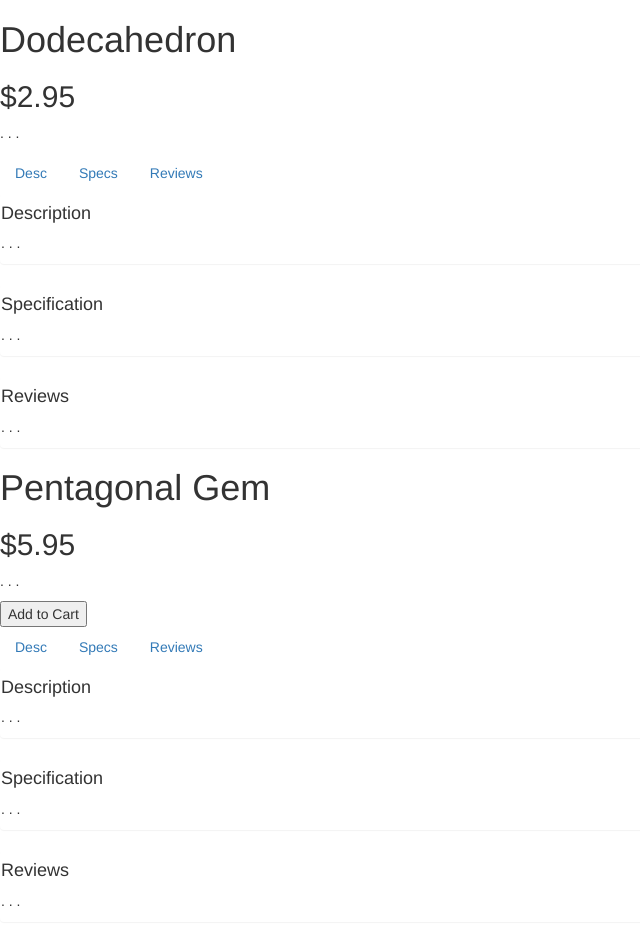
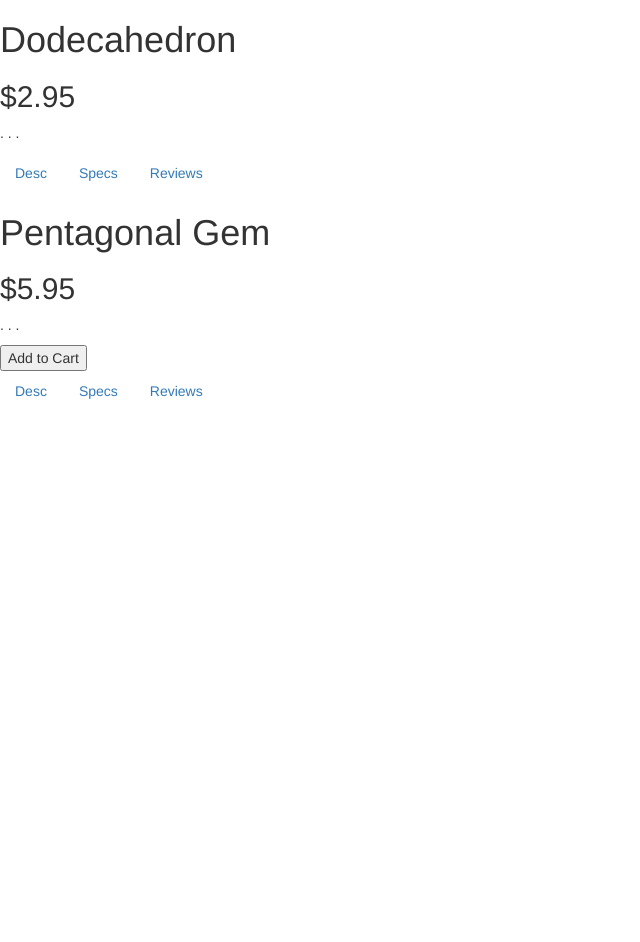
Before and after one commit to nathanpanchal/angular_test, a plain HTML site: page index.html in a window 1280 px wide. Shown: the whole page, without its empty margins (0-640 px from the left). After the commit the page ends 800 px from the top, so only its background shows below. Drawn offline with nearby package versions, Linux system fonts and the light colour scheme.

Commit message:
add tab navigation to panels

```diff
--- a/index.html
+++ b/index.html
@@ -18,18 +18,17 @@
                     <li><a href="" ng-click="tab = 2">Specs</a></li>
                     <li><a href="" ng-click="tab = 3">Reviews</a></li>
                 </ul>
-                {{tab}}
-                <div class="panel">
+                <div class="panel" ng-show="tab === 1">
                     <h4>Description</h4>
                     <p>{{product.description}}</p>
                 </div>
-                <div class="panel">
+                <div class="panel" ng-show="tab === 2">
                     <h4>Specification</h4>
-                    <p>{{product.description}}</p>
+                    <blockquote>None yet</blockquote>
                 </div>
-                <div class="panel">
+                <div class="panel" ng-show="tab === 3">
                     <h4>Reviews</h4>
-                    <p>{{product.description}}</p>
+                    <blockquote>None yet</blockquote>
                 </div>
             </section>
         </div>
```
